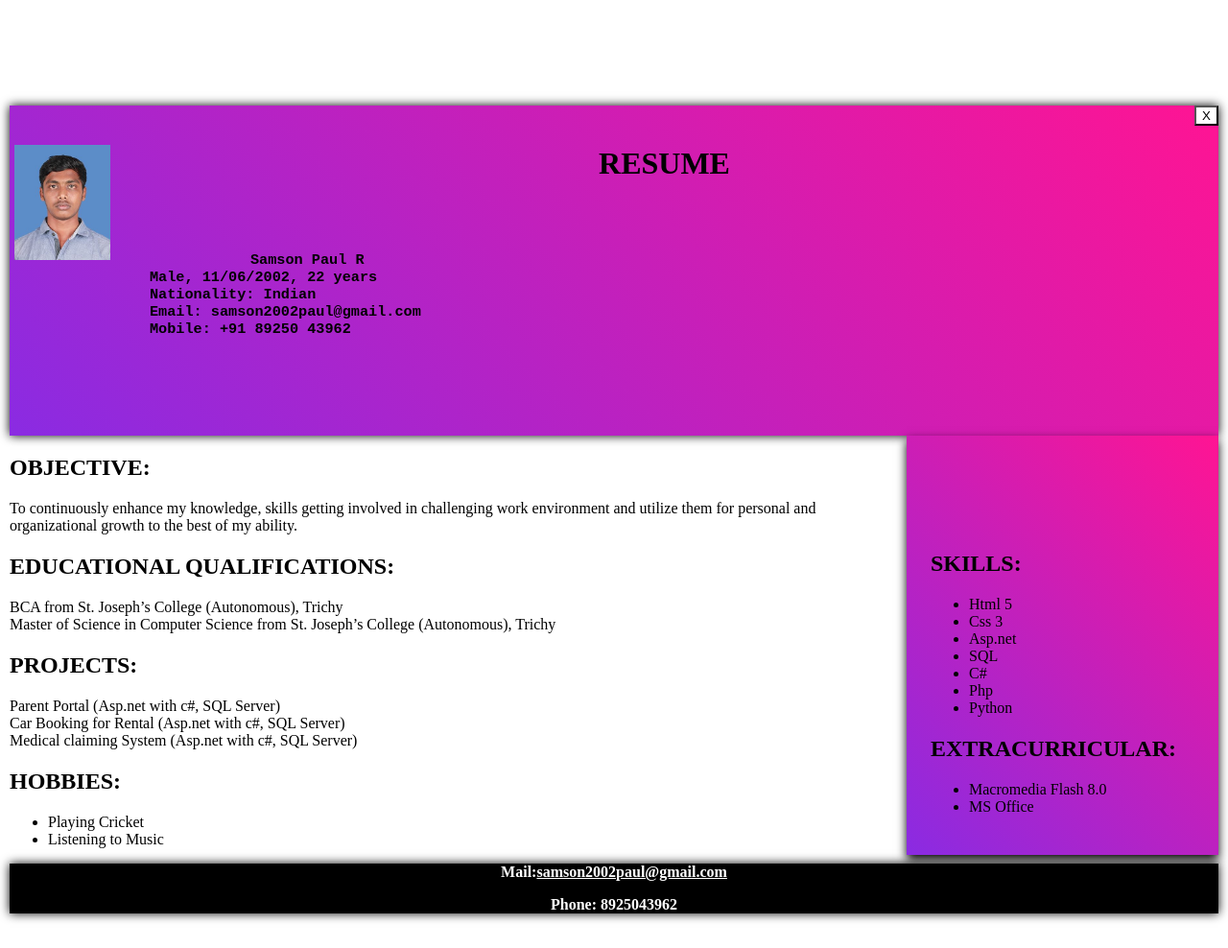
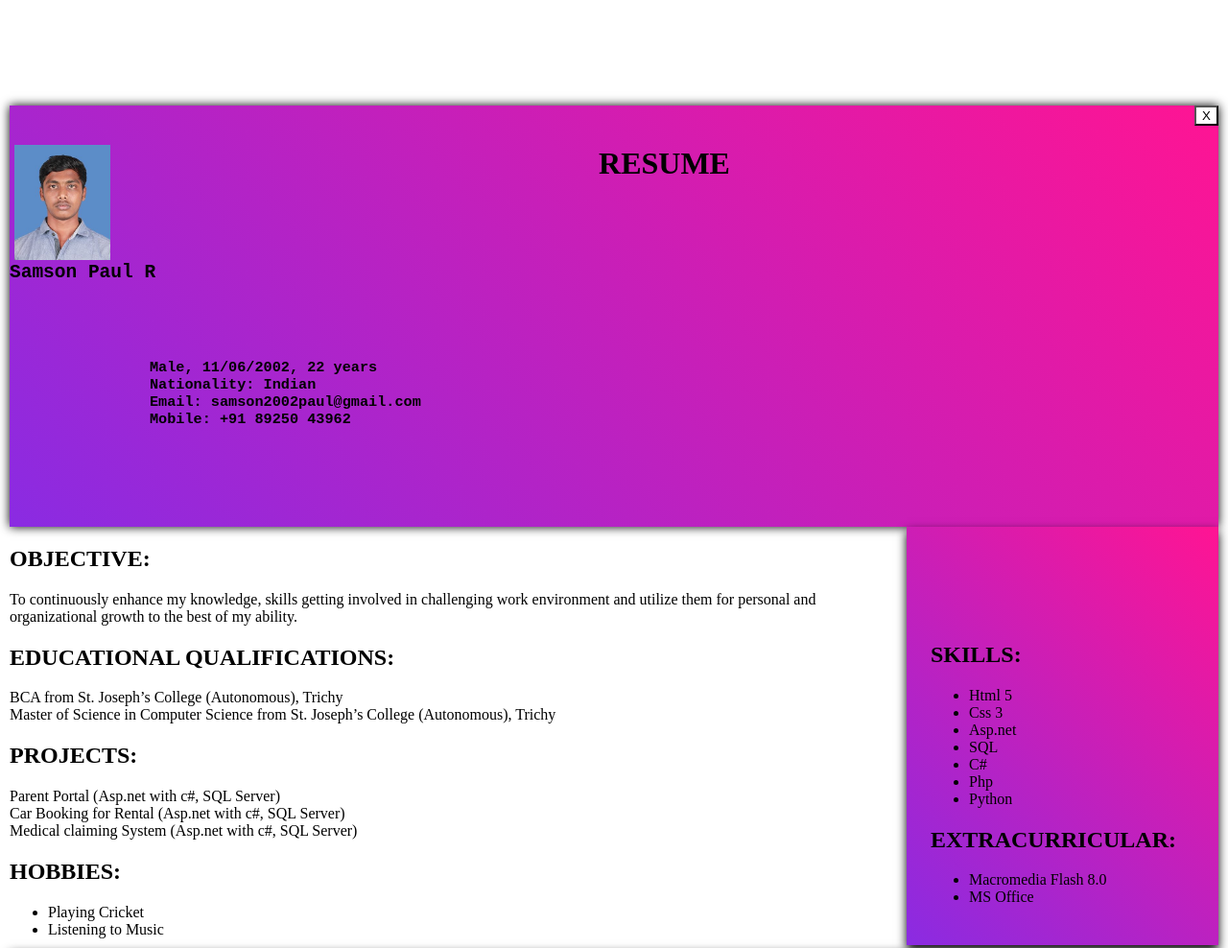
Before and after one commit to SamsonPaulR/resume, a plain HTML site: page index.html in a window 1280 px wide. Shown: the top 988 px of the page at 96% size. Drawn offline with Linux system fonts and the light colour scheme.

Commit message:
Update index.html

```diff
--- a/index.html
+++ b/index.html
@@ -55,8 +55,9 @@ background-color: black;
 	<h2 style="text-align: right;"><button id="close" onclick="son()">X</button></h2>
 	<img src="IMG-20220909-WA0002.jpg">
 	<center><h1>RESUME</h1></center><br>
-	<pre><h3>
-		Samson Paul R
+	<pre>
+	<h2>Samson Paul R</h2>
+		<h3>
 		Male, 11/06/2002, 22 years
   		Nationality: Indian
 		Email: samson2002paul@gmail.com
```
